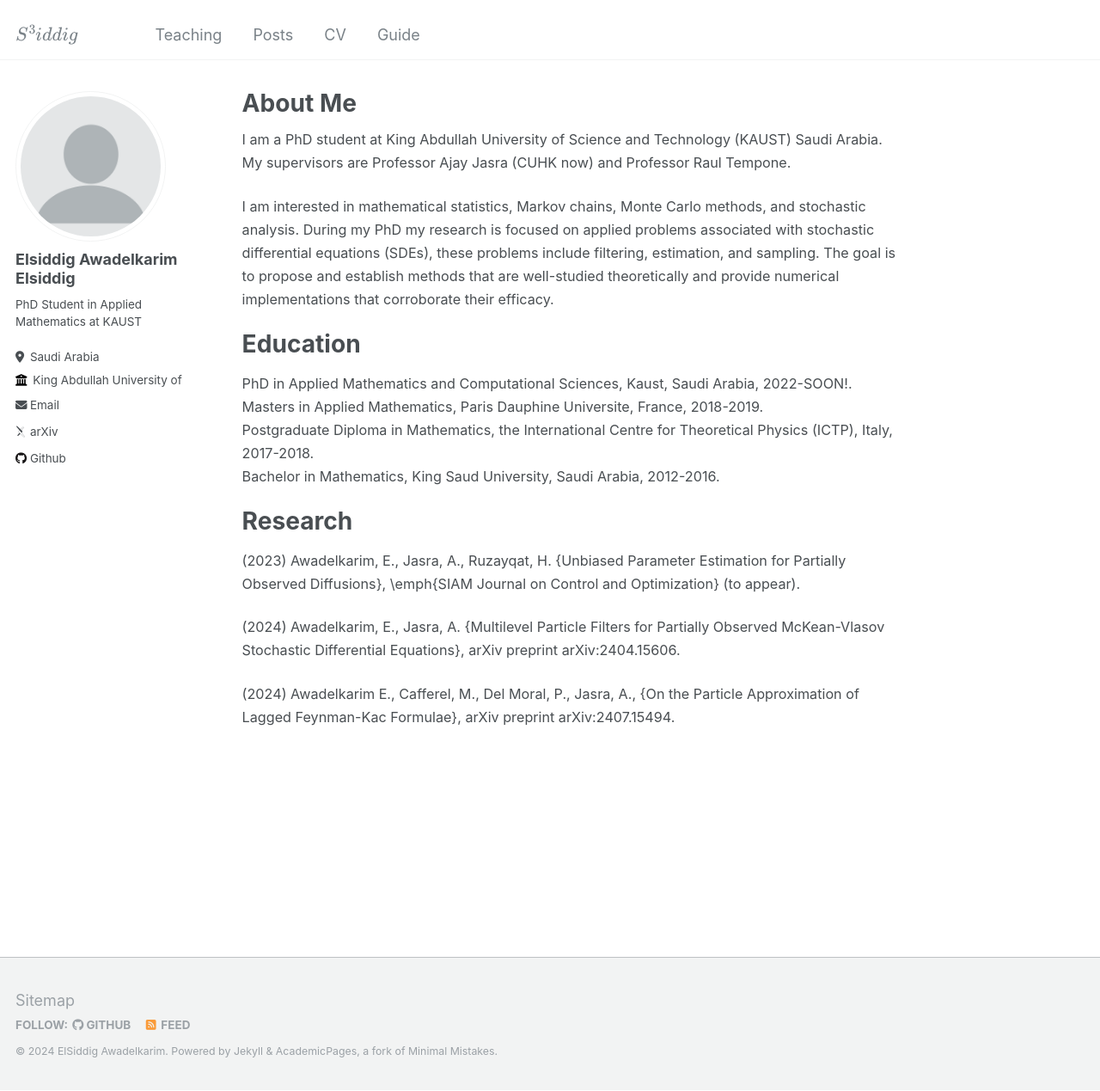
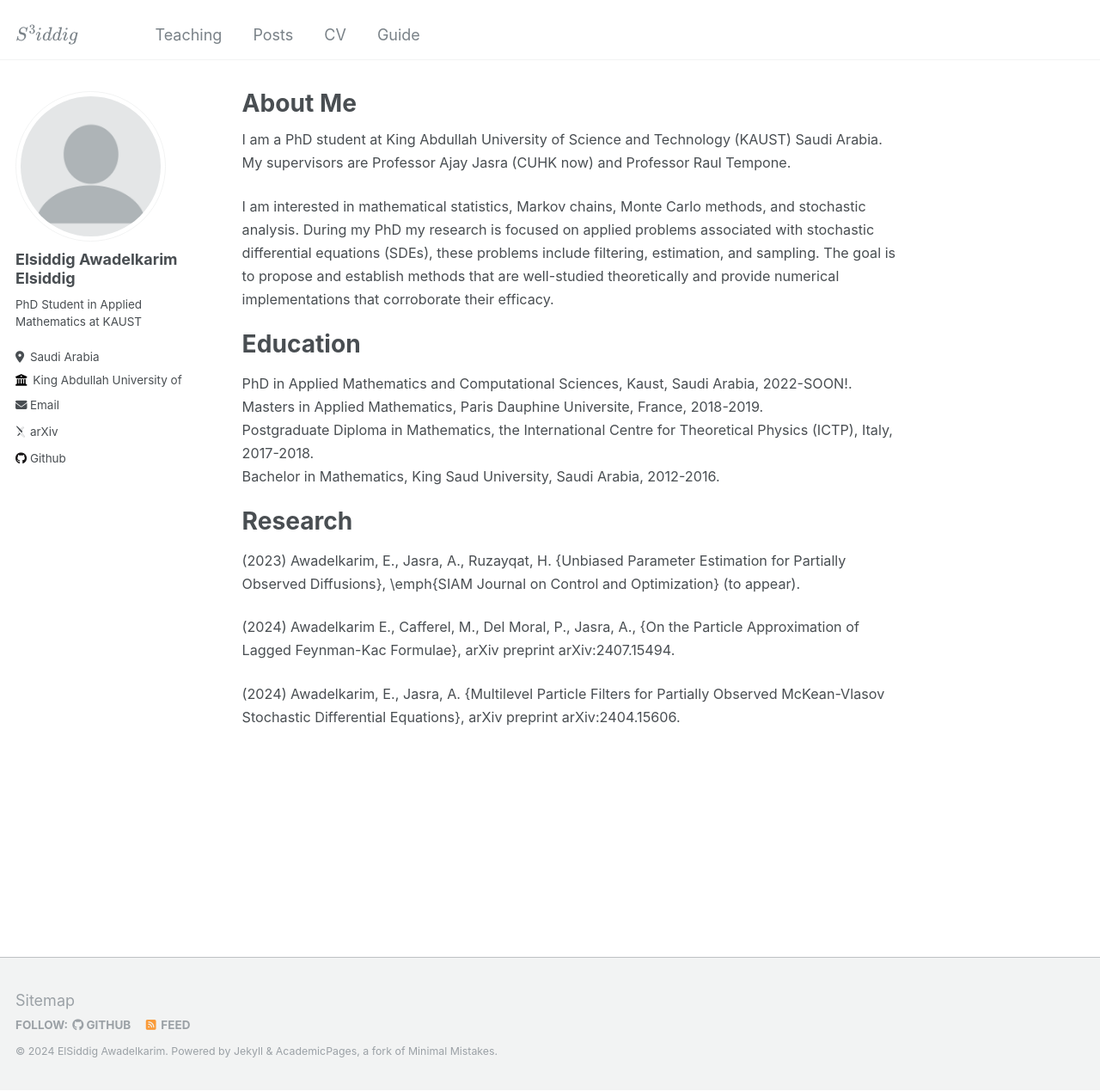
Before and after one commit to siddigss/siddigss.github.io, a Jekyll site: the page built from _pages/about.md, in a window 1280 px wide and 1269 px high. Shown: the whole window at 86% size. Built offline with Jekyll 4.4.1, drawn with Linux system fonts in a browser that asks for light colours; some web fonts are replaced.

Commit message:
Update about.md

```diff
--- a/_pages/about.md
+++ b/_pages/about.md
@@ -23,6 +23,6 @@ Research
 ======
 <span style="font-size:0.9em;">(2023) Awadelkarim, E., Jasra, A., Ruzayqat, H. {Unbiased Parameter Estimation for Partially Observed Diffusions}, \emph{SIAM Journal on Control and Optimization} (to appear).</span>
 
+<span style="font-size:0.9em;">(2024) Awadelkarim E., Cafferel, M., Del Moral, P., Jasra, A., {On the Particle Approximation of Lagged Feynman-Kac Formulae}, arXiv preprint arXiv:2407.15494.</span>
+
 <span style="font-size:0.9em;">(2024) Awadelkarim, E., Jasra, A.  {Multilevel Particle Filters for Partially Observed McKean-Vlasov Stochastic Differential Equations}, arXiv preprint arXiv:2404.15606.</span>
-
-<span style="font-size:0.9em;">(2024) Awadelkarim E., Cafferel, M., Del Moral, P., Jasra, A., {On the Particle Approximation of Lagged Feynman-Kac Formulae}, arXiv preprint arXiv:2407.15494.</span>
```
